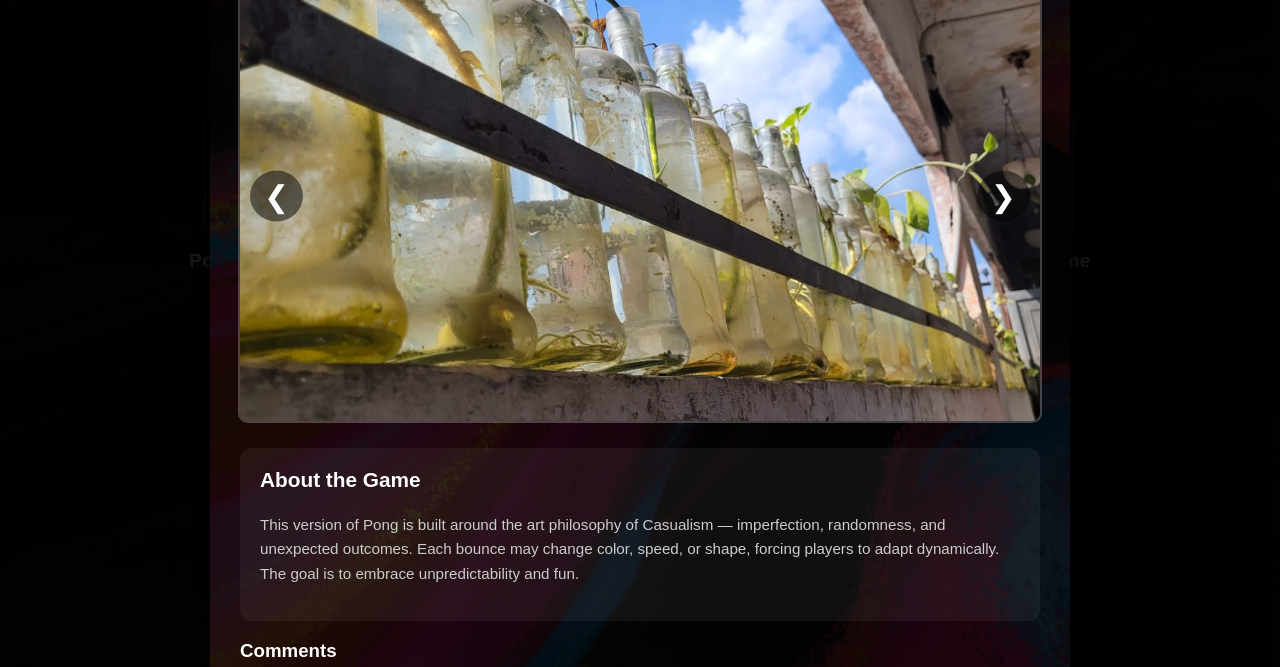
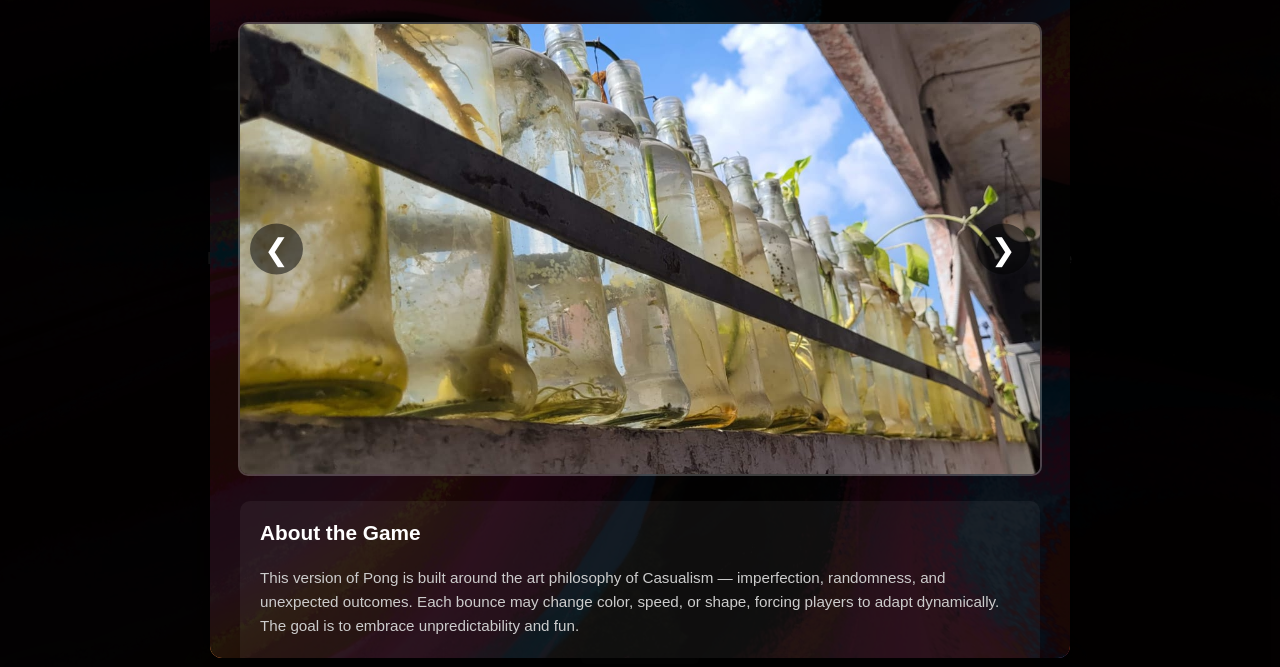
Before and after one commit to Sudhakar-Gnanaraj/DGD_X, a plain HTML site: page index.html in a window 1280 px wide. Both pictures are taken after a click on the element "Pong Casualism". Shown: the part 132-799 px from the top of the page. Drawn offline with Linux system fonts and the light colour scheme.

Commit message:
comments 3

```diff
--- a/script.js
+++ b/script.js
@@ -97,15 +97,21 @@ function loadComments(gameTitle) {
 
   const script = document.createElement("script");
   script.src = "https://giscus.app/client.js";
-  script.setAttribute("data-repo", "Sudhakar-Gnanaraj/DGD_X"); // ✅ Your repo
-  script.setAttribute("data-repo-id", "R_kgDOQSslxg");         // ✅ From Giscus setup
-  script.setAttribute("data-category", "General");             // ✅ Category
+  script.setAttribute("data-repo", "Sudhakar-Gnanaraj/DGD_X");
+  script.setAttribute("data-repo-id", "R_kgDOQSslxg");
+  script.setAttribute("data-category", "General");
   script.setAttribute("data-category-id", "DIC_kwDOQSslxs4Cxoz-");
   script.setAttribute("data-mapping", "specific");
-  script.setAttribute("data-term", gameTitle);                 // Use game title as thread
+  script.setAttribute("data-term", gameTitle);
   script.setAttribute("data-theme", "dark");
   script.setAttribute("crossorigin", "anonymous");
   script.async = true;
 
+  // After the Giscus iframe loads, scroll back to top of modal
+  script.onload = () => {
+    const modalContent = document.querySelector(".modal-content");
+    modalContent.scrollTop = 0; // reset scroll inside modal
+  };
+
   container.appendChild(script);
 }
--- a/style.css
+++ b/style.css
@@ -73,7 +73,7 @@ h2 {
 
 /* Game icon styling */
 .game-card img {
-  width: 120px; /* smaller icons */
+  width: 120px;
   height: 120px;
   object-fit: cover;
   border-radius: 12px;
@@ -92,25 +92,21 @@ h2 {
 /* Game title text */
 .game-card h3 {
   margin-top: 10px;
-  font-size: 1.em;
-  font-weight: 800; /* Bold */
+  font-size: 1em;
+  font-weight: 800;
   letter-spacing: 0.5px;
-
-  /* Gradient text */
   background: linear-gradient(to right, #ffffff, #d9d9d9);
-  background-clip: text;             /* Standard */
-  -webkit-background-clip: text;     /* Safari/Chrome compatibility */
-  -webkit-text-fill-color: transparent; /* Needed for WebKit browsers */
-  color: transparent;                /* Fallback for non-supporting browsers */
-
+  background-clip: text;
+  -webkit-background-clip: text;
+  -webkit-text-fill-color: transparent;
+  color: transparent;
   transition: text-shadow 0.3s ease, transform 0.3s ease;
 }
 
-/* Hover glow (text only slightly glows) */
+/* Hover glow (text) */
 .game-card:hover h3 {
   text-shadow: 0 0 6px rgba(255, 255, 255, 0.6);
 }
-
 
 /* ===== MODAL ===== */
 .modal {
@@ -121,7 +117,9 @@ h2 {
   justify-content: center;
   align-items: center;
   z-index: 1000;
-  overflow-y: auto;
+
+  /* Prevent body scroll — internal scroll only */
+  overflow: hidden;
 }
 
 .modal-content {
@@ -134,7 +132,12 @@ h2 {
   padding: 30px;
   color: white;
   box-shadow: 0 0 25px rgba(0, 0, 0, 0.6);
-  margin: 50px 0;
+  margin: 40px 0;
+
+  /* NEW: Internal scroll area */
+  max-height: 90vh;
+  overflow-y: auto;
+  scroll-behavior: smooth;
 }
 
 .modal-content::before {
@@ -262,6 +265,20 @@ h2 {
   line-height: 1.6;
 }
 
+/* ===== COMMENTS SECTION ===== */
+.comment-section {
+  margin-top: 25px;
+  background-color: rgba(255, 255, 255, 0.05);
+  padding: 20px;
+  border-radius: 10px;
+}
+
+.comment-section h3 {
+  margin-top: 0;
+  color: #fff;
+  font-size: 1.3em;
+}
+
 /* ===== MOBILE ===== */
 @media (max-width: 768px) {
   .modal-header {
```
